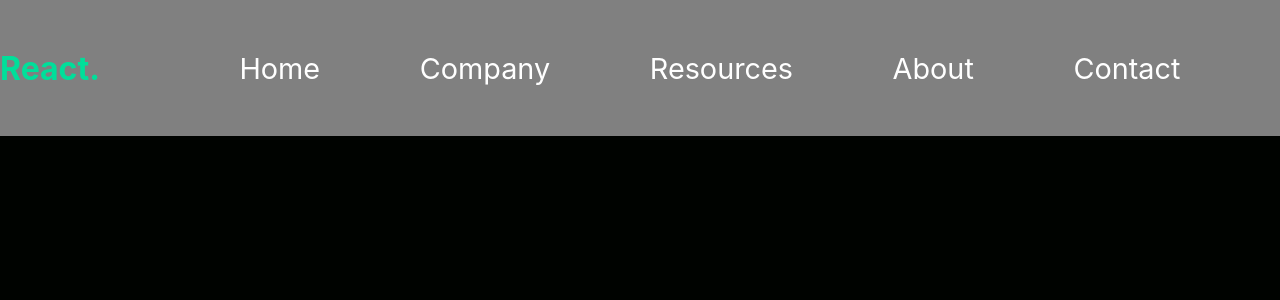
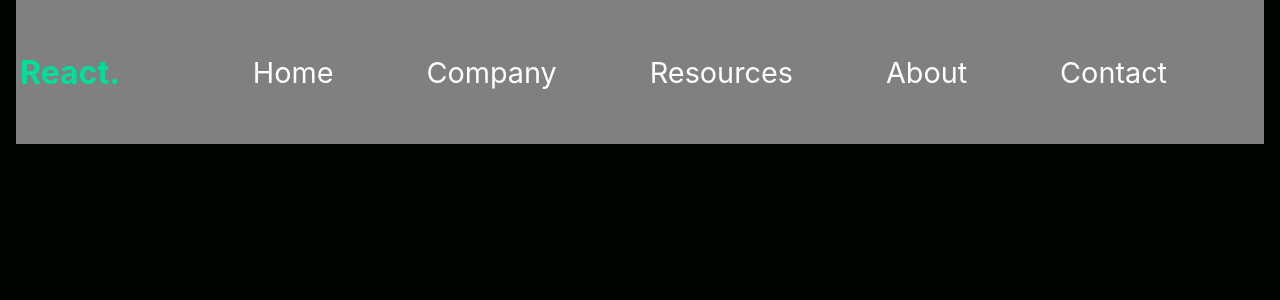
Before and after one commit to MALWICK/crypto-website, a React (Create React App) app: page / in a window 1280 px wide. Shown: the top 300 px of the page. Built offline with nearby package versions, Linux system fonts and the light colour scheme.

Commit message:
creating navbar

```diff
--- a/src/component/Navbar/Navbar.module.css
+++ b/src/component/Navbar/Navbar.module.css
@@ -1,4 +1,5 @@
 .navbar {
+  max-width: 1240px;
   width: 100%;
   height: 17vh;
   color: white;
@@ -6,6 +7,8 @@
   justify-content: space-between;
   align-items: center;
   background-color: grey;
+  padding: 4px;
+  margin: auto;
 }
 
 .navbar h1 {
@@ -30,7 +33,7 @@
   font-size: 1.5rem;
 }
 
-.list li  {
+.list li {
   display: flex;
   justify-content: space-evenly;
   align-items: center;
```
Lines whose indentation alone changed are shown as unchanged.
